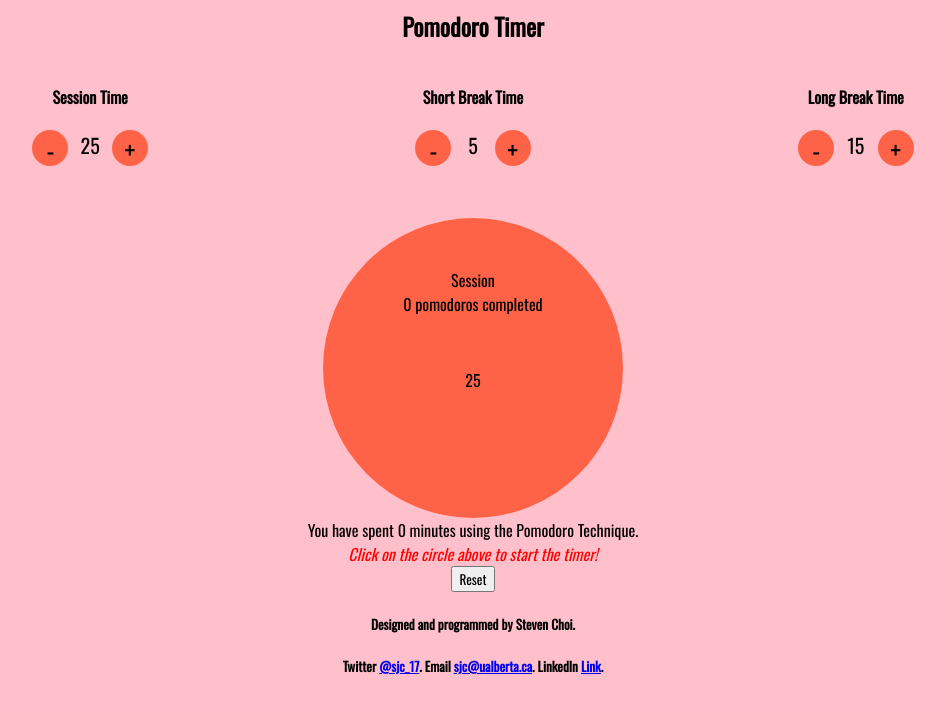
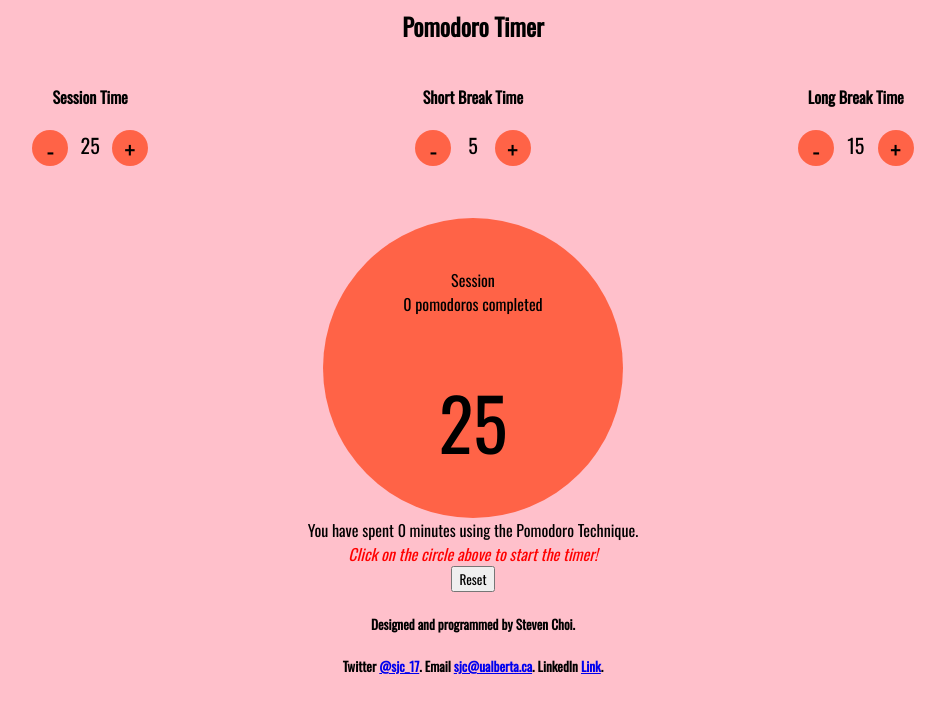
Before and after one commit to sjc17/Pomodoro-Timer, a plain HTML site: page index.html in a window 1280 px wide. Shown: the whole page, without its empty margins (167-1112 px from the left). Drawn offline with nearby package versions, Linux system fonts and the light colour scheme.

Commit message:
Enlarged timer font to be easier on the eyes

```diff
--- a/style.css
+++ b/style.css
@@ -47,7 +47,6 @@ h4 {
 }
 
 #timerBlock {
-
   display:flex;
   justify-content: center;
   align-items: center;
@@ -66,3 +65,7 @@ h4 {
   width: 200px;
   height: 100px;
 }
+
+#timerDisplay {
+  font-size: 72px;
+}
```
